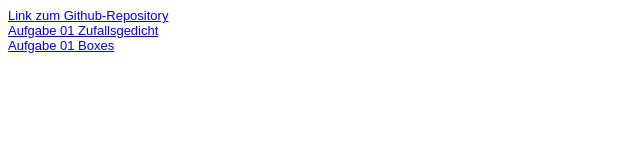
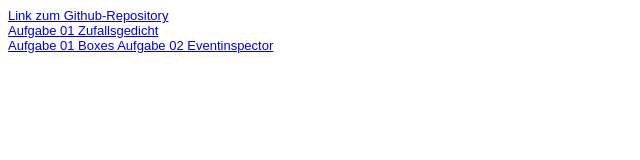
Before and after one commit to TimNees/EIA2-WS2021, a plain HTML site: page Steckbrief/steckbrief.htm in a window 1280 px wide. Shown: the whole page, without its empty margins (0-640 px from the left). Drawn offline with Linux system fonts and the light colour scheme.

Commit message:
Update steckbrief.htm

```diff
--- a/Steckbrief/steckbrief.htm
+++ b/Steckbrief/steckbrief.htm
@@ -15,5 +15,6 @@
 	<a href="https://github.com/TimNees/EIA2-WS2021" target="_blank">Link zum Github-Repository </a> <br>
 	<a href="https://timnees.github.io/EIA2-WS2021/A01_Zufallsgedicht/A01_Zufallsgedicht.html" target="_blank">Aufgabe 01 Zufallsgedicht </a> <br>
 	<a href="https://timnees.github.io/EIA2-WS2021/A01_Boxes/L01_Boxes.pdf" target="_blank">Aufgabe 01 Boxes </a>
+	<a href="https://timnees.github.io/EIA2-WS2021/A02_Eventinspector/A02_Eventinspector.html" target="_blank">Aufgabe 02 Eventinspector </a>
 </body>
 </html>
```
